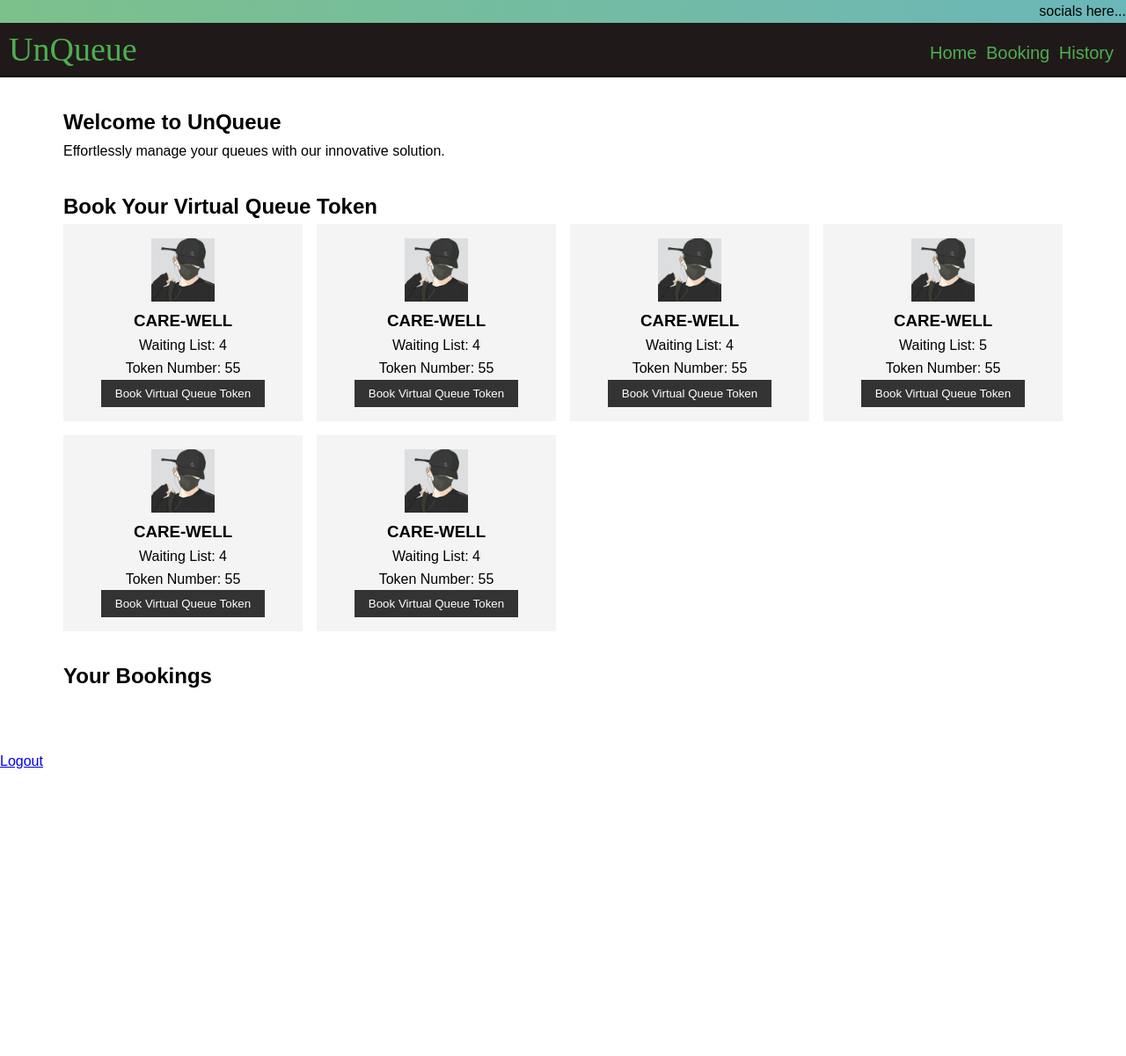
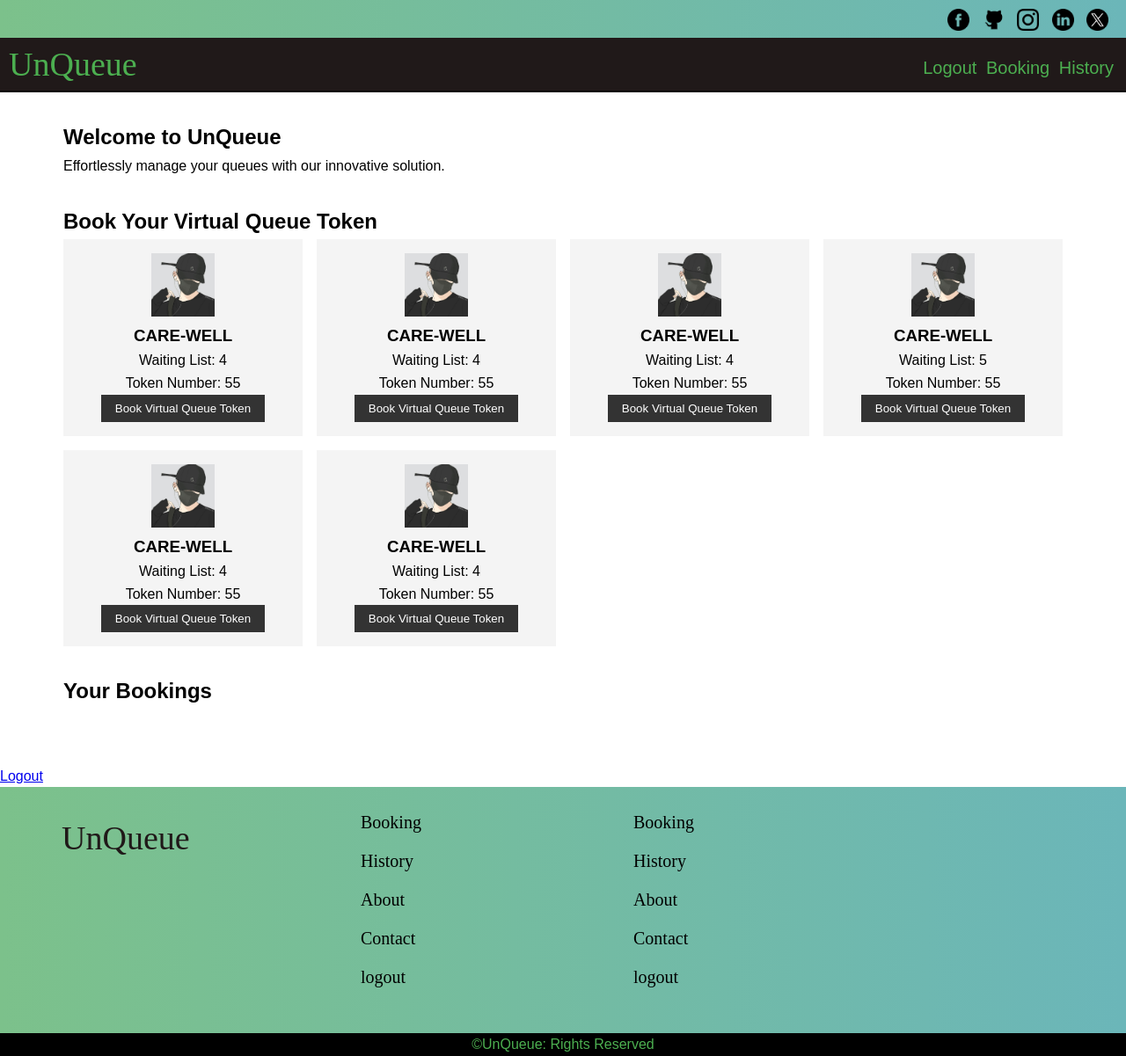
Before and after one commit to Kishor-bharti/UnQueue, a PHP site: page /unqueue.php in a window 1280 px wide. Shown: the whole page at 88% size. Before the commit the page ends 874 px from the top, so only its background shows below. Run offline with PHP 8.4, Linux system fonts and the light colour scheme; a user stored in the database is signed in.

Commit message:
Improved UI and Added Media folder

```diff
--- a/unqueue.php
+++ b/unqueue.php
@@ -84,9 +84,16 @@ if (!isset($_SESSION['email'])) {
         .socials {
             display: block;
             text-align: right;
-            background: #6bb6b9;
+            /* background: #6bb6b9; */
             background-image: linear-gradient(to right, #7cc18b, #6bb6b9);
         }
+
+        .socials-icon {
+            /* display: inline-block; */
+            padding-top: 10px;
+            padding-right: 10px;
+        }
+
 
         .logo {
             font-size: 38px;
@@ -173,6 +180,63 @@ if (!isset($_SESSION['email'])) {
             cursor: pointer;
         }
 
+        footer p {
+            color: #4CAF50;
+        }
+
+        .content {
+            display: flex;
+            flex-direction: row;
+            height: 280px;
+            /* background-color: #201919; */
+            background-image: linear-gradient(to right, #7cc18b, #6bb6b9);
+        }
+
+
+        .content div {
+            display: inline-block;
+            height: 280px;
+            width: 260px;
+            margin-left: 50px;
+            /* background: bisque; */
+            /* border-right: solid 6px black; */
+            /* border-radius: 6px; */
+            /* border-image: linear-gradient(to bottom, #7cc18b, #6bb6b9); */
+        }
+
+        .content p {
+            color: #201919;
+            font-size: 18px;
+            margin-top: 50px;
+            margin-left: 20px;
+        }
+
+        .copyright {
+            background-color: black;
+        }
+
+        .copyright p {
+            text-align: center;
+        }
+
+        .pages div,
+        .social-pages div {
+            display: block;
+            margin-top: 24px;
+            height: 20px;
+            width: 20px;
+            font-size: 20px;
+            font-family: serif;
+            /* background-color: black; */
+        }
+
+        .pages div a,
+        .social-pages div a {
+            text-decoration: none;
+            color: black;
+        }
+
+
         /* Responsive styles */
         @media (max-width: 768px) {
             nav {
@@ -196,13 +260,20 @@ if (!isset($_SESSION['email'])) {
     <header>
         <nav>
             <div class="socials">
-                socials here...
+                <!-- socials here... -->
+                <div class="socials-icon">
+                    <a href="#"><img style="width: 25px; margin-right: 10px;" src="Media/facebook.png" alt="fb"></a>
+                    <a href="#"><img style="width: 25px; margin-right: 10px;" src="Media/github.png" alt="git"></a>
+                    <a href="#"><img style="width: 25px; margin-right: 10px;" src="Media/instagram.png" alt="ig"></a>
+                    <a href="#"><img style="width: 25px; margin-right: 10px;" src="Media/linkedin.png" alt="ln"></a>
+                    <a href="#"><img style="width: 25px; margin-right: 10px;" src="Media/twitter.png" alt="tw"></a>
+                </div>
             </div>
             <div>
                 <a href="#" class="logo">UnQueue</a>
             </div>
             <ul>
-                <li><a href="#home">Home</a></li>
+                <li><a href="logout.php">Logout</a></li>
                 <li><a href="#booking">Booking</a></li>
                 <li><a href="#history">History</a></li>
             </ul>
@@ -347,6 +418,51 @@ if (!isset($_SESSION['email'])) {
             }
         });
     </script>
+    <footer>
+        <div class="content">
+            <div> <!--style="border-right: solid 10px bisque;" -->
+                <p style="font-size: 38px;
+            font-family: serif; margin-left: 20px; margin-top: 28px;">UnQueue</p>
+            </div>
+            <div class="pages">
+                <div>
+                    <a href="#">Booking</a>
+                </div>
+                <div>
+                    <a href="#">History</a>
+                </div>
+                <div>
+                    <a href="#">About</a>
+                </div>
+                <div>
+                    <a href="#">Contact</a>
+                </div>
+                <div>
+                    <a href="#">logout</a>
+                </div>
+            </div>
+            <div class="social-pages">
+                <div>
+                    <a href="#">Booking</a>
+                </div>
+                <div>
+                    <a href="#">History</a>
+                </div>
+                <div>
+                    <a href="#">About</a>
+                </div>
+                <div>
+                    <a href="#">Contact</a>
+                </div>
+                <div>
+                    <a href="#">logout</a>
+                </div>
+            </div>
+        </div>
+        <div class="copyright">
+            <p>&copy;UnQueue: Rights Reserved</p>
+        </div>
+    </footer>
 </body>
 
 </html>
```
Also changed, not shown: signup.php (+7 -0 lines), Media/facebook.png (added), Media/github.png (added), Media/instagram.png (added), Media/linkedin.png (added), Media/twitter.png (added).
